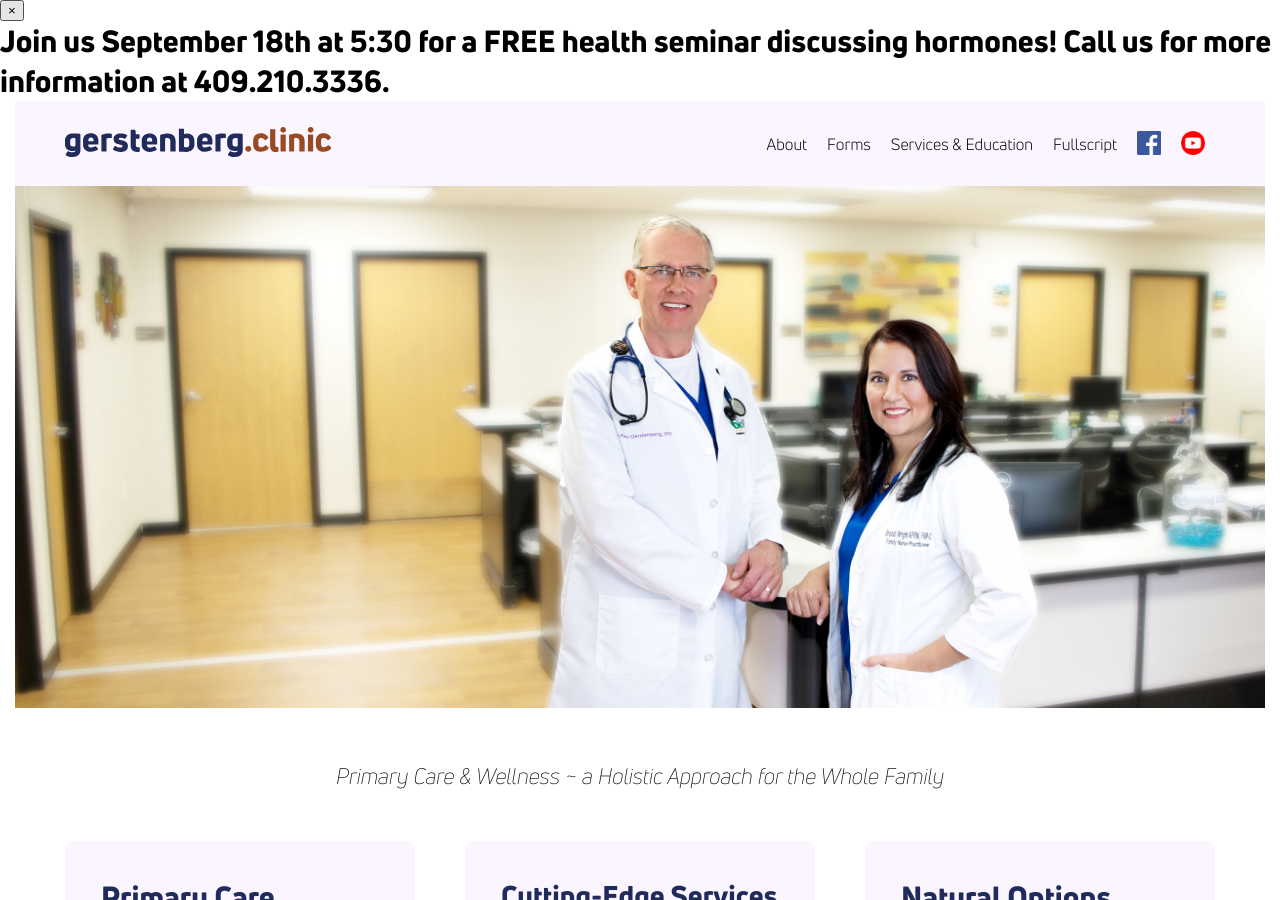
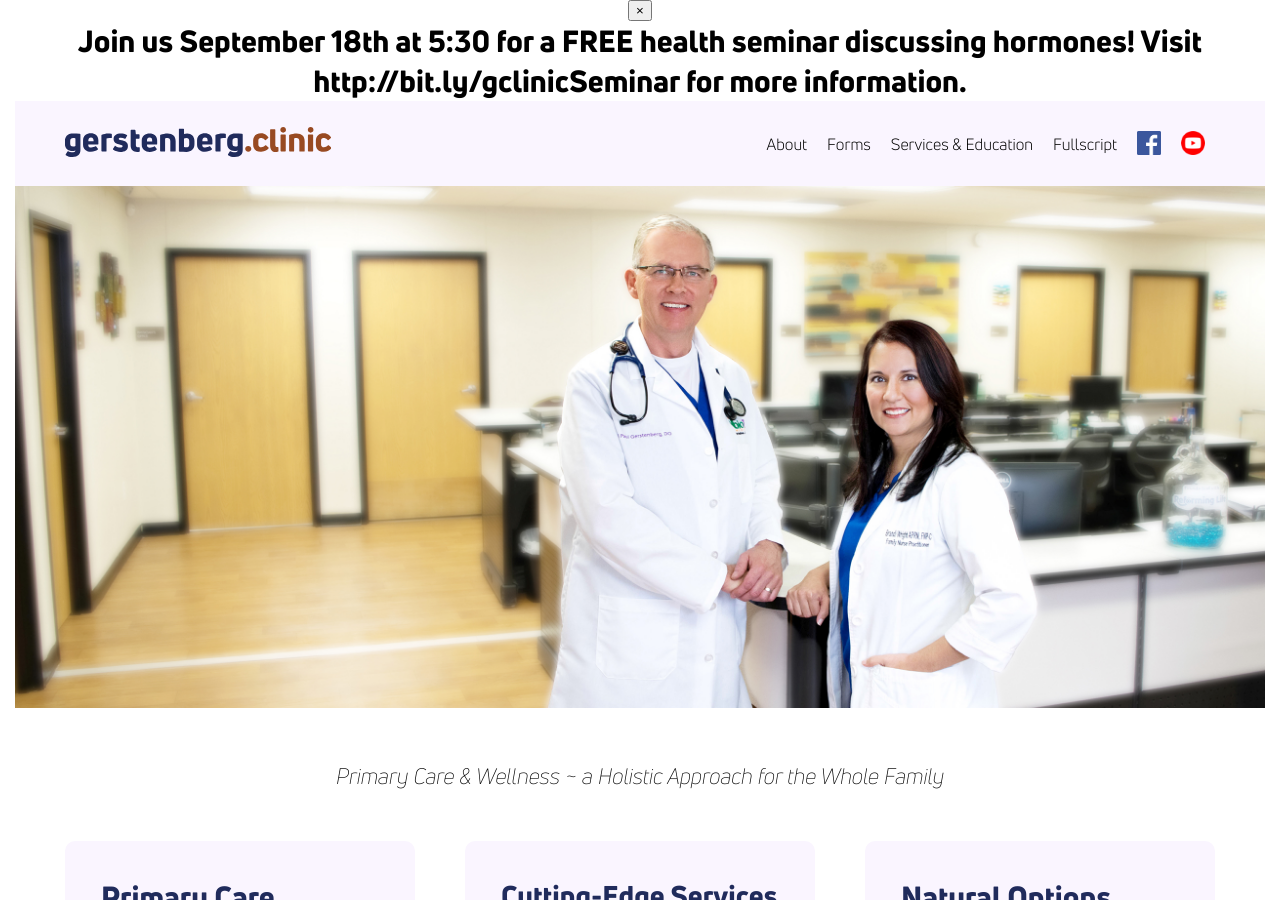
Before and after one commit to theneverwoods/gerstenberg.clinic, a Jekyll site: the page built from index.html, in a window 1280 px wide and 900 px high. Built offline with Jekyll 4.4.1, drawn with Linux system fonts in a browser that asks for light colours; comment, search, counter and statistics services are not loaded.

Commit message:
Update default.html

```diff
--- a/_layouts/default.html
+++ b/_layouts/default.html
@@ -35,9 +35,9 @@
   <body>
 
     <!-- Event banner -->
-    <div class="alert alert-dismissible alert-info">
+    <div class="alert alert-dismissible alert-info" align="center">
       <button type="button" class="close" data-dismiss="alert">×</button>
-      <h2>Join us September 18th at 5:30 for a FREE health seminar discussing hormones! Call us for more information at 409.210.3336.</h2>
+      <h2>Join us September 18th at 5:30 for a FREE health seminar discussing hormones! Visit <a>http://bit.ly/gclinicSeminar</a> for more information.</h2>
     </div>
 
     <div class="container">
```
